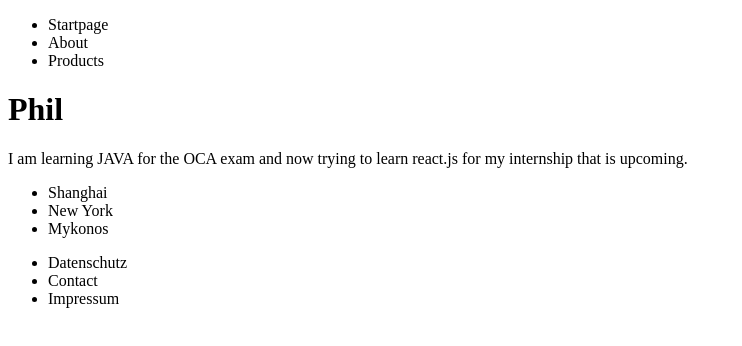
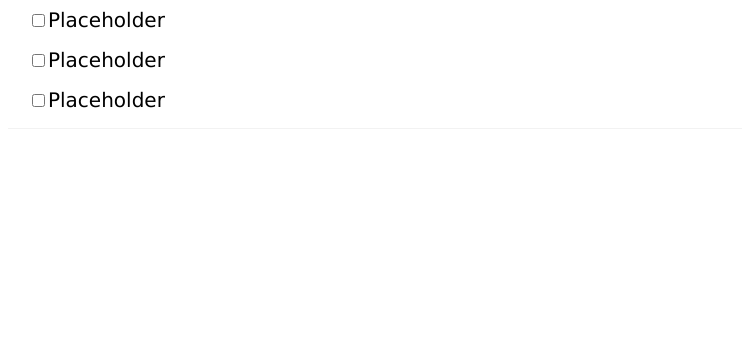
Before and after one commit to PhilDusseldorf/react-course, a React (Create React App) app: page / in a window 1280 px wide. Shown: the top 346 px of the page, without its empty margins (0-742 px from the left). Built offline with nearby package versions, Linux system fonts and the light colour scheme.

Commit message:
todo part 2

```diff
--- a/src/App.js
+++ b/src/App.js
@@ -1,17 +1,47 @@
 import React from "react";
 
-import Navbar from "./components/Navbar"
-import Footer from "./components/Footer"
-import MainContent from "./components/MainContent";
+import TodoItem from "./components/TodoItem";
 
 function App() {
-  return (
-    <div>
-      <Navbar />
-      <MainContent />
-      <Footer />
-    </div>
-  );
+    /*Todo App Part 1
+    three hardcoded values for the todo:
+
+    return (
+        <div>
+        <label>
+        <input type="checkbox" />
+        Tomatoes
+        </label><p />
+            <label>
+                <input type="checkbox" />
+                Olive oil
+            </label><p />
+            <label>
+            <input type="checkbox" />
+            Flour
+            </label><p />
+            </div>
+            );
+    */
+
+    /* Todo App Part 2
+    create a <TodoItem /> component
+    at this point the items are dummies with the same values
+
+    Also I have to create the style of the page
+    either using a CSS file or inline styles or both.
+    */
+    const styles = {
+        borderBottom: '1px solid rgba(0, 0, 0, 0.05)'
+    };
+
+    return (
+        <div style={styles}>
+            <TodoItem />
+            <TodoItem />
+            <TodoItem />
+        </div>
+    );
 }
 
 export default App;
--- /dev/null
+++ b/src/components/TodoItem.css
@@ -0,0 +1,5 @@
+.todo-label {
+    font-size: 20px;
+    font-family: verdana;
+    margin-left: 20px;
+}
--- /dev/null
+++ b/src/components/TodoItem.js
@@ -0,0 +1,15 @@
+import React from "react";
+import './TodoItem.css';
+
+function TodoItem() {
+    return (
+        <div>
+            <label className="todo-label">
+                <input type="checkbox" />
+                Placeholder
+            </label><p />
+        </div>
+    );
+}
+
+export default TodoItem;
```
Also changed, not shown: src/index.js (+16 -2 lines), src/objectives/ObjectivesApp.js (added, +18 -0 lines), src/objectives/Footer.js (renamed from src/components/Footer.js), src/objectives/MainContent.js (renamed from src/components/MainContent.js), src/objectives/Navbar.js (renamed from src/components/Navbar.js).
